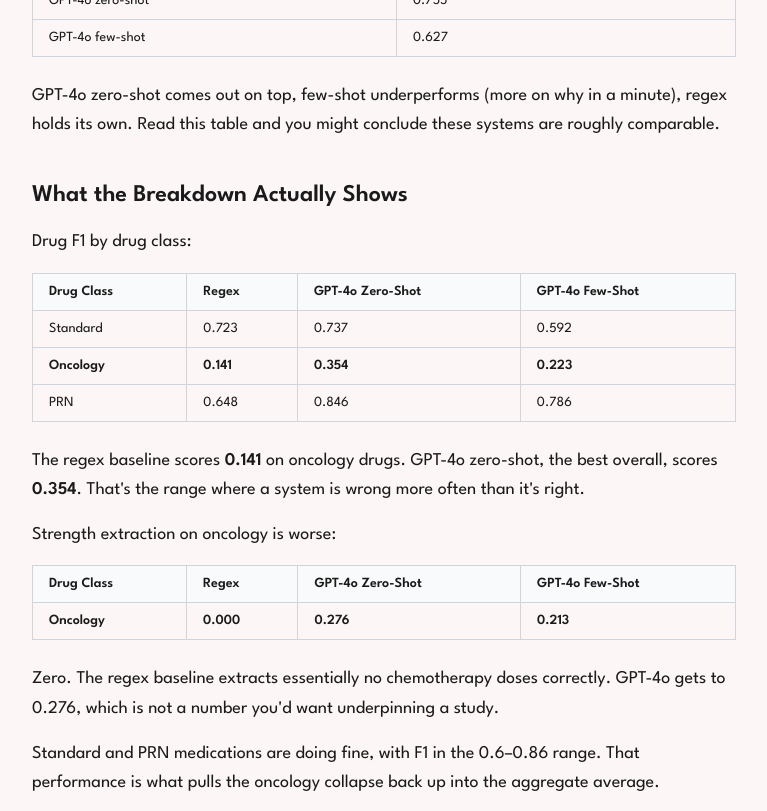
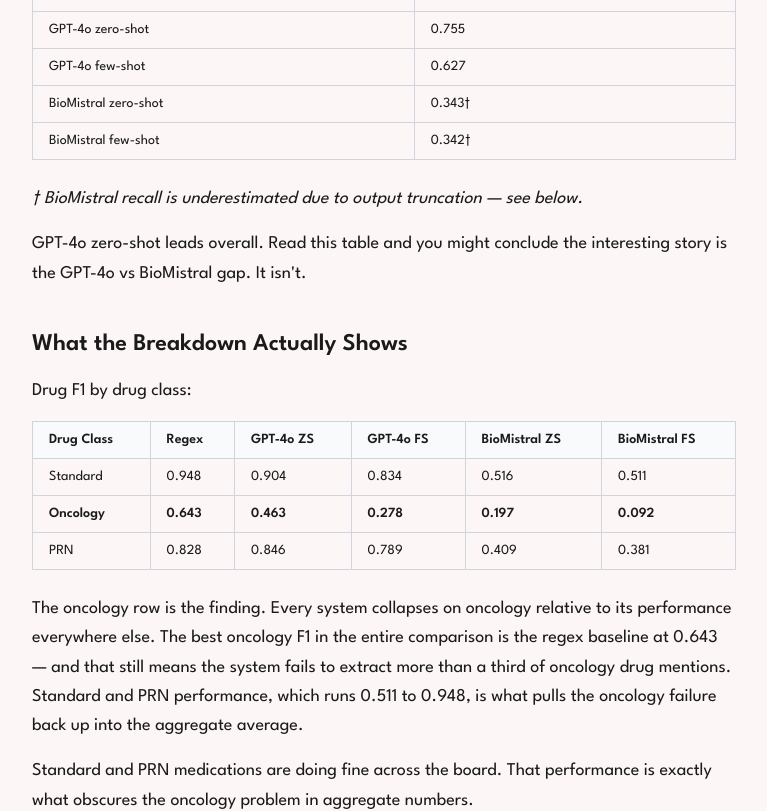
Before and after one commit to jaackiekim/jackiekim.me, a React (Vite) app: page /blog/medication-extraction-llm-evaluation in a window 1280 px wide. Shown: the part 1340-2151 px from the top of the page, without its empty margins (256-1023 px from the left). Built offline with nearby package versions, Linux system fonts and the light colour scheme.

Commit message:
update: add full five-model results including BioMistral

```diff
--- a/src/components/BlogPost.tsx
+++ b/src/components/BlogPost.tsx
@@ -9,7 +9,7 @@
 const medicationExtractionPost = `
 Aggregate F1 scores are comfortable. They give you one number, you compare it to another number, and you make a decision. The problem is they can hide failures that matter a lot while averaging in successes that don't.
 
-I ran an experiment to see how bad that hiding can get. I compared three medication extraction systems on clinical notes: a regex + RxNorm rule-based baseline, GPT-4o (zero-shot and few-shot), and BioMistral, a 7B biomedical language model. Three drug classes: standard oral medications (metformin, lisinopril, that whole crowd), oncology/chemotherapy agents, and PRN (as-needed) medications.
+I ran an experiment to see how bad that hiding can get. I compared five medication extraction configurations on clinical notes: a regex + RxNorm rule-based baseline, GPT-4o (zero-shot and few-shot), and BioMistral-7B-DARE (zero-shot and few-shot), a domain-adapted open biomedical language model. Three drug classes: standard oral medications (metformin, lisinopril, that whole crowd), oncology/chemotherapy agents, and PRN (as-needed) medications.
 
 The aggregate numbers looked reasonable. The stratified results were a different situation entirely.
 
@@ -35,30 +35,26 @@
 | Regex + RxNorm | 0.739 |
 | GPT-4o zero-shot | 0.755 |
 | GPT-4o few-shot | 0.627 |
+| BioMistral zero-shot | 0.343† |
+| BioMistral few-shot | 0.342† |
 
-GPT-4o zero-shot comes out on top, few-shot underperforms (more on why in a minute), regex holds its own. Read this table and you might conclude these systems are roughly comparable.
+*† BioMistral recall is underestimated due to output truncation — see below.*
+
+GPT-4o zero-shot leads overall. Read this table and you might conclude the interesting story is the GPT-4o vs BioMistral gap. It isn't.
 
 ## What the Breakdown Actually Shows
 
 Drug F1 by drug class:
 
-| Drug Class | Regex | GPT-4o Zero-Shot | GPT-4o Few-Shot |
-|---|---|---|---|
-| Standard | 0.723 | 0.737 | 0.592 |
-| **Oncology** | **0.141** | **0.354** | **0.223** |
-| PRN | 0.648 | 0.846 | 0.786 |
+| Drug Class | Regex | GPT-4o ZS | GPT-4o FS | BioMistral ZS | BioMistral FS |
+|---|---|---|---|---|---|
+| Standard | 0.948 | 0.904 | 0.834 | 0.516 | 0.511 |
+| **Oncology** | **0.643** | **0.463** | **0.278** | **0.197** | **0.092** |
+| PRN | 0.828 | 0.846 | 0.789 | 0.409 | 0.381 |
 
-The regex baseline scores **0.141** on oncology drugs. GPT-4o zero-shot, the best overall, scores **0.354**. That's the range where a system is wrong more often than it's right.
+The oncology row is the finding. Every system collapses on oncology relative to its performance everywhere else. The best oncology F1 in the entire comparison is the regex baseline at 0.643 — and that still means the system fails to extract more than a third of oncology drug mentions. Standard and PRN performance, which runs 0.511 to 0.948, is what pulls the oncology failure back up into the aggregate average.
 
-Strength extraction on oncology is worse:
-
-| Drug Class | Regex | GPT-4o Zero-Shot | GPT-4o Few-Shot |
-|---|---|---|---|
-| **Oncology** | **0.000** | **0.276** | **0.213** |
-
-Zero. The regex baseline extracts essentially no chemotherapy doses correctly. GPT-4o gets to 0.276, which is not a number you'd want underpinning a study.
-
-Standard and PRN medications are doing fine, with F1 in the 0.6–0.86 range. That performance is what pulls the oncology collapse back up into the aggregate average.
+Standard and PRN medications are doing fine across the board. That performance is exactly what obscures the oncology problem in aggregate numbers.
 
 ## Why Each System Fails, and Why the Reasons Matter
 
@@ -88,17 +84,61 @@
 
 The question to ask before using any extraction system isn't "what's the F1 score." It's "for this drug class and this specific analysis, is this system's error rate acceptable?" A system with Oncology Strength F1 = 0.276 might be workable for rough cohort size estimates. It is not workable for dosing-dependent analyses. Aggregate F1 can't tell you which situation you're in.
 
-## What's Next
+## Precision and Recall Tell Different Stories
 
-The BioMistral evaluation is still running. A 7B local model on n2c2 2018 is slower than an API call, and I want the numbers right before publishing them. The working hypothesis is that it fails on oncology too, but through output formatting and relation extraction failures rather than the unit normalization problems that trip up GPT-4o.
+The aggregate F1 numbers obscure the most important pattern. Looking at oncology precision and recall separately across all five configurations:
 
-The more tractable fix is the few-shot example set. The current design is known to be bad. All five examples are structured medication lists. A better version samples from narrative sections, includes at least one oncology example with AUC dosing in prose context, and checks that the example distribution matches the note types in the target corpus. That alone should close a real portion of the recall gap.
+| Model | Oncology Precision | Oncology Recall |
+|---|---|---|
+| Regex | 1.000 | 0.474 |
+| GPT-4o zero-shot | 1.000 | 0.301 |
+| GPT-4o few-shot | 0.547 | 0.186 |
+| BioMistral zero-shot | 1.000 | 0.109 |
+| BioMistral few-shot | 0.444 | 0.051 |
+
+Three of five configurations achieve perfect oncology precision — when they extract an oncology drug, they're always right. The failure is entirely on the recall side. Regex finds fewer than half. GPT-4o zero-shot finds fewer than a third. BioMistral zero-shot finds roughly one in ten.
+
+This asymmetry matters for downstream use. Precision failures are visible — a reviewer sees the wrong extraction. Recall failures are invisible — no one sees the drug that was never extracted. In a cohort construction pipeline, invisible failures are the dangerous ones.
+
+## Adding BioMistral to the Picture
+
+BioMistral-7B-DARE is a Mistral-7B base model further pretrained on PubMed biomedical literature, then fine-tuned for instruction following. The hypothesis going in was that domain-specific pretraining would help on clinical text — that a model shaped by biomedical literature would recognize clinical drug patterns better than a general-purpose model.
+
+The overall F1 numbers (0.343 zero-shot, 0.342 few-shot) look much worse than GPT-4o. But the raw comparison isn't fair. BioMistral was run with a 512-token output limit due to compute constraints on a free-tier GPU. Discharge summaries with many medications generate JSON output that hits this limit mid-response, producing truncated output that can't be parsed. Approximately 11% of notes produced empty extractions for this reason. The underlying recall is higher than the numbers show.
+
+The precision numbers tell the real story: BioMistral zero-shot achieves 1.000 oncology precision — identical to GPT-4o zero-shot. When it extracts an oncology drug, it's always right. The model recognizes clinical drug names correctly. The failure is generation budget, not model capability. The BioMistral numbers are a lower bound on actual performance.
+
+What BioMistral does reveal is an instruction-following gap. The base BioMistral-7B model failed entirely on real clinical notes — it continued the clinical narrative rather than producing JSON. DARE, the instruction-tuned variant, followed the JSON format reliably on notes within the token budget. This is itself a finding: domain pretraining without instruction tuning is insufficient for structured extraction tasks. You need both.
+
+## The Full Picture
+
+Five configurations, all evaluated on the same 202 n2c2 test notes:
+
+| Model | Overall F1 | Oncology F1 | Oncology Recall |
+|---|---|---|---|
+| Regex + RxNorm | 0.739 | 0.643 | 0.474 |
+| GPT-4o zero-shot | 0.755 | 0.463 | 0.301 |
+| GPT-4o few-shot | 0.627 | 0.278 | 0.186 |
+| BioMistral zero-shot | 0.343† | 0.197† | 0.109† |
+| BioMistral few-shot | 0.342† | 0.092† | 0.051† |
+
+*† BioMistral recall is underestimated due to output truncation. These are lower bounds.*
+
+The best oncology recall in the entire comparison is the regex baseline at 0.474. No configuration achieves acceptable performance on oncology drug detection. That's the finding. The aggregate numbers, which span 0.342 to 0.755, suggest a wide performance gap between systems. The oncology recall numbers, which span 0.051 to 0.474, tell a different story: every system fails on the drug class where failure matters most.
+
+## The More Tractable Fixes
+
+The few-shot example selection problem is fixable. All five current examples are structured medication lists. A better set samples from narrative prose sections, includes at least one oncology note with AUC dosing in running text, and checks that the example distribution matches the note types in the target corpus.
+
+The BioMistral truncation problem is fixable — increasing the output token budget to 1024 would recover most of the truncated extractions.
+
+Neither fix addresses the structural finding: oncology recall is limited across all current approaches because chemotherapy documentation is systematically harder — denser, more narrative, with non-standard dosing notation — than the general medication documentation these systems were designed around. Aggregate F1 hides that entirely.
 
 Code, evaluation framework, and full results: [github.com/jaackiekim/clinical-med-extraction](https://github.com/jaackiekim/clinical-med-extraction)
 
 ---
 
-*Dataset note: All three models — regex, GPT-4o, and BioMistral — were evaluated on n2c2 2018 Track 2. BioMistral results are pending and will be added when complete.*
+*All five configurations were evaluated on n2c2 2018 Track 2 (202 test notes, 10,575 drug mentions). BioMistral-7B-DARE was run in 4-bit NF4 quantization on a T4 GPU with max_new_tokens=512.*
 `;
 
 const posts: Record<string, { title: string; date: string; content?: string; useMarkdown?: boolean; component?: React.ComponentType }> = {
```
